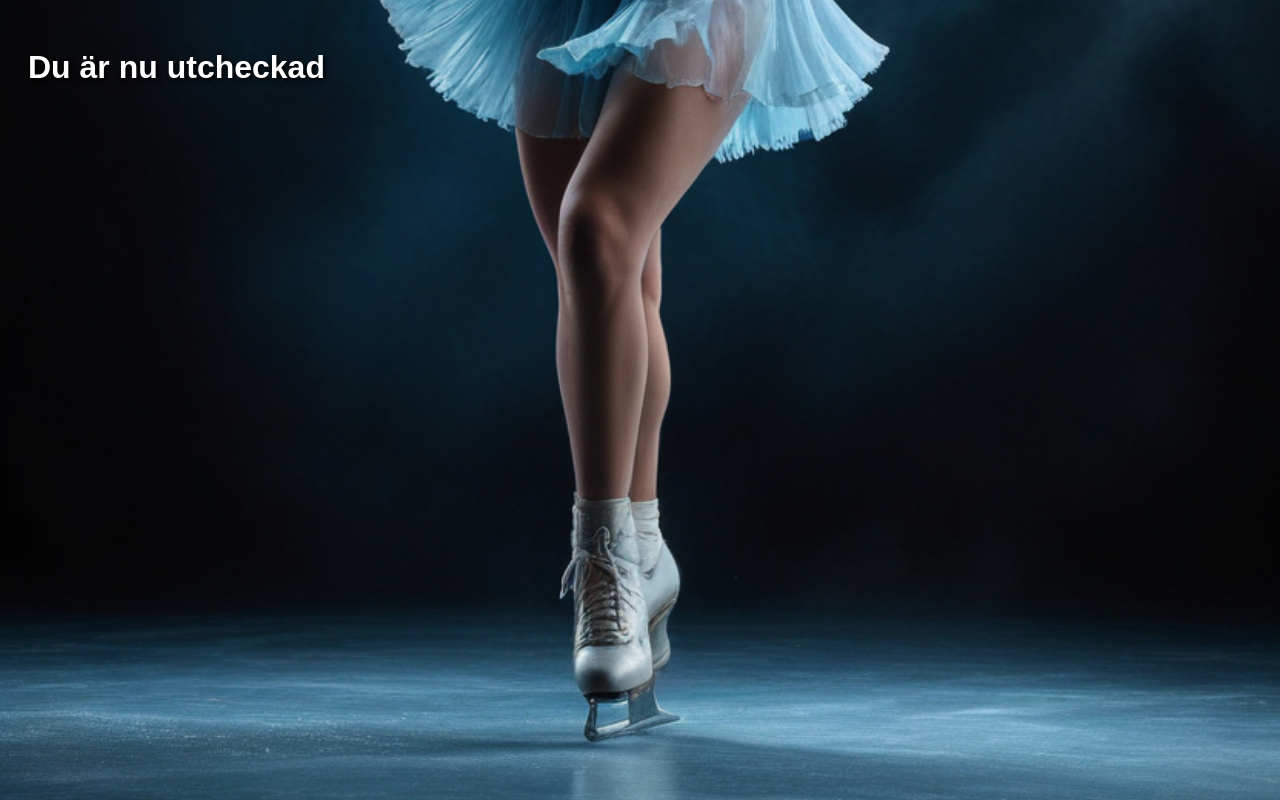
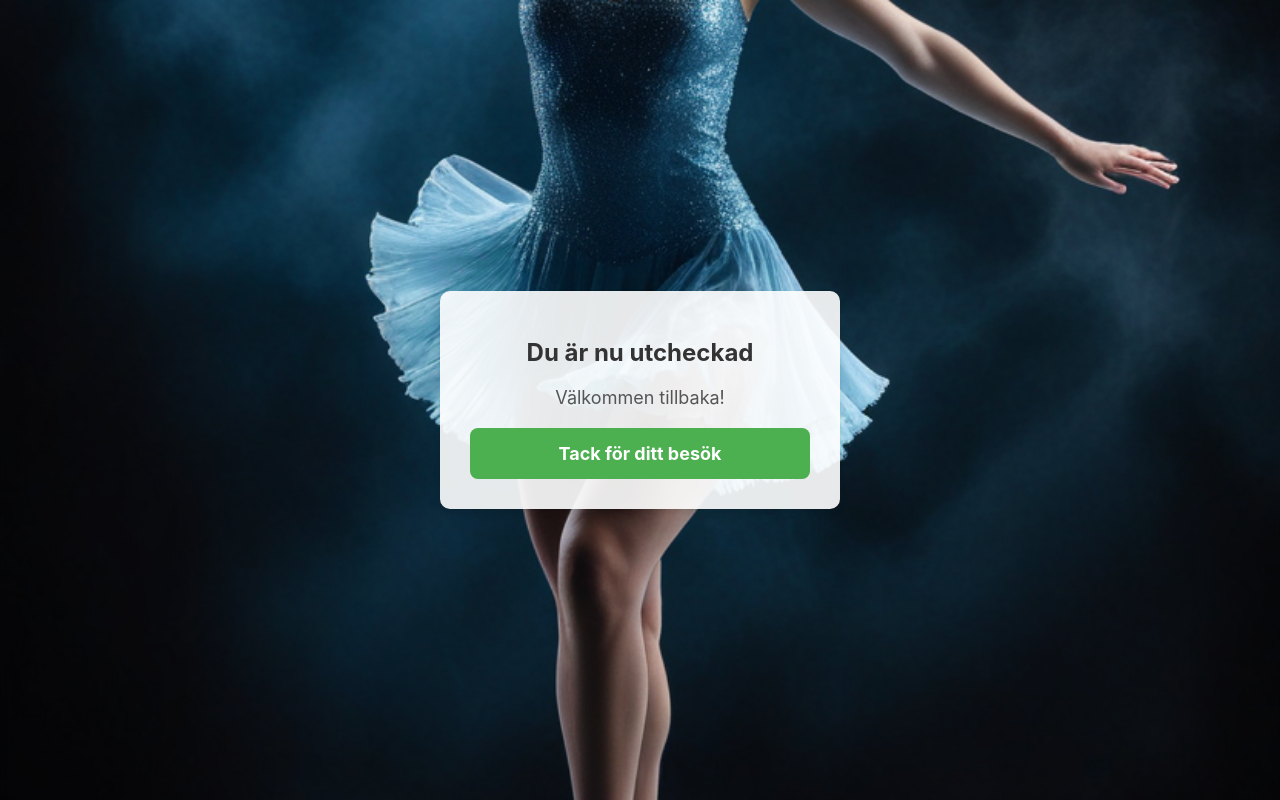
Before and after one commit to jockesv/iceskatecamp, a Flask app: page /check-out-message in a window 1280 px wide. Run offline with Flask 3, Linux system fonts and the light colour scheme.

Commit message:
more css style check_out_message.html

```diff
--- a/src/templates/check_out_message.html
+++ b/src/templates/check_out_message.html
@@ -2,17 +2,59 @@
 <html lang="en">
 <head>
     <meta charset="UTF-8">
-    <title>Utcheckning</title>
-    <link rel="stylesheet" href="{{ url_for('static', filename='css/styles.css') }}">
+    <meta name="viewport" content="width=device-width, initial-scale=1, maximum-scale=1, user-scalable=no">
+    <title>Utcheckning Bekräftelse</title>
     <style>
+        * {
+            box-sizing: border-box;
+            -webkit-tap-highlight-color: transparent;
+        }
         body {
             background-image: url('{{ url_for('static', filename='ice_skater.png') }}');
             background-size: cover;
             background-position: center;
+            display: flex;
+            justify-content: center;
+            align-items: center;
+            min-height: 100vh;
+            margin: 0;
+            padding: 20px;
+            font-family: -apple-system, BlinkMacSystemFont, 'Segoe UI', Roboto, Helvetica, Arial, sans-serif;
+        }
+        .container {
+            background: rgba(255, 255, 255, 0.9);
+            border-radius: 10px;
+            box-shadow: 0 4px 6px rgba(0, 0, 0, 0.1);
+            padding: 30px;
+            width: 100%;
+            max-width: 400px;
+            text-align: center;
+        }
+        h1 {
+            margin-bottom: 20px;
+            color: #333;
+            font-size: 24px;
+        }
+        p {
+            color: #555;
+            font-size: 18px;
+            margin-bottom: 20px;
+        }
+        .message {
+            background-color: #4CAF50;
+            color: white;
+            padding: 15px;
+            border-radius: 8px;
+            font-size: 18px;
+            font-weight: bold;
         }
     </style>
 </head>
 <body>
-    <h1>Du är nu utcheckad</h1>
+    <div class="container">
+        <h1>Du är nu utcheckad</h1>
+        <p>Välkommen tillbaka!</p>
+        <div class="message">Tack för ditt besök</div>
+    </div>
 </body>
 </html>
```
